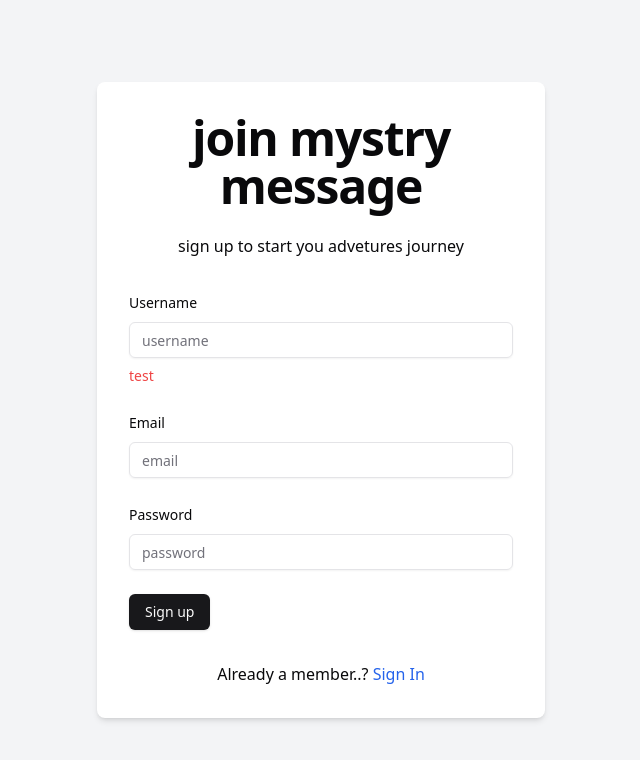
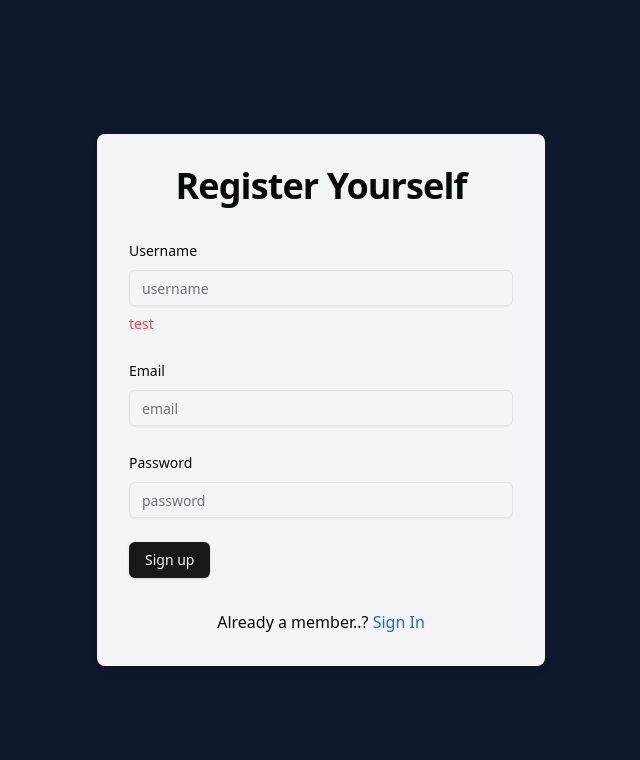
Before and after one commit to aryyan0701/authetication, a Next.js app: page /sign-up in a window 1280 px wide. Shown: the top 760 px of the page, without its empty margins (319-959 px from the left). Built offline with nearby package versions, Linux system fonts and the light colour scheme.

Commit message:
frontend changes
update sign-up page

```diff
--- /dev/null
+++ b/src/app/(auth)/dashboard/page.tsx
@@ -0,0 +1,11 @@
+"use client";
+
+import React from 'react'
+
+const page = () => {
+  return (
+    <div>page</div>
+  )
+}
+
+export default page
--- a/src/app/(auth)/sign-up/page.tsx
+++ b/src/app/(auth)/sign-up/page.tsx
@@ -10,7 +10,6 @@ import { useRouter } from "next/navigation";
 import { signUpSchema } from "@/schemas/signUpSchema";
 import axios, { AxiosError } from "axios";
 import { ApiResponse } from "@/types/ApiResponse";
-import { toast } from "@/hooks/use-toast";
 import {
   Form,
   FormControl,
@@ -22,6 +21,8 @@ import {
 import { Input } from "@/components/ui/input";
 import { ClipLoader } from "react-spinners";
 import { Button } from "@/components/ui/button";
+import { useToast } from "@/hooks/use-toast"
+
 
 const page = () => {
   const [username, setUsername] = useState("");
@@ -31,6 +32,7 @@ const page = () => {
 
   const debounced = useDebounceCallback(setUsername, 500);
   const router = useRouter();
+  const { toast } = useToast()
 
   //zod implmentation
   const form = useForm<z.infer<typeof signUpSchema>>({
@@ -73,32 +75,34 @@ const page = () => {
     try {
       const response = await axios.post<ApiResponse>("/api/sign-up", data);
       toast({
-        title: "success",
+        title: "Success",
         description: response.data.message,
+        variant: "default",
+        className: "bg-green-500 text-white",
       });
-      router.replace("/dashboard/");
-      setIsSubmitting(false);
+      router.replace("/dashboard");
     } catch (error) {
       console.error("Error in sign up user", error);
       const axiosError = error as AxiosError<ApiResponse>;
-      let errorMessage = axiosError.response?.data.message;
+      const errorMessage = axiosError.response?.data.message ?? "Sign up failed";
       toast({
         title: "Sign up Failed",
         description: errorMessage,
         variant: "destructive",
       });
+    } finally {
       setIsSubmitting(false);
     }
   };
 
+
   return (
-    <div className="flex justify-center items-center min-h-screen bg-gray-100">
-      <div className="w-full max-w-md p-8 space-y-8 bg-white rounded-lg shadow-md">
+    <div className="flex justify-center items-center min-h-screen bg-slate-900">
+      <div className="w-full max-w-md p-8 space-y-8 bg-gray-100 rounded-lg shadow-md">
         <div className="text-center">
-          <h1 className="text-4xl font-extrabold tracking-tight lg:text-5xl mb-6">
-            join mystry message
+          <h1 className="text-4xl font-extrabold tracking-tight lg:text-4xl mb-6">
+         Register Yourself
           </h1>
-          <p className="mb-4">sign up to start you advetures journey</p>
         </div>
         <Form {...form}>
           <form onSubmit={form.handleSubmit(onSubmit)} className="space-y-6">
@@ -167,7 +171,7 @@ const page = () => {
             <Button type="submit" disabled={isSubmitting}>
               {isSubmitting ? (
                 <>
-                  <ClipLoader size={30} color="#123abc" loading={true} />
+                  <ClipLoader size={30} color="#fff" loading={true} />
                 </>
               ) : (
                 "Sign up"
```
